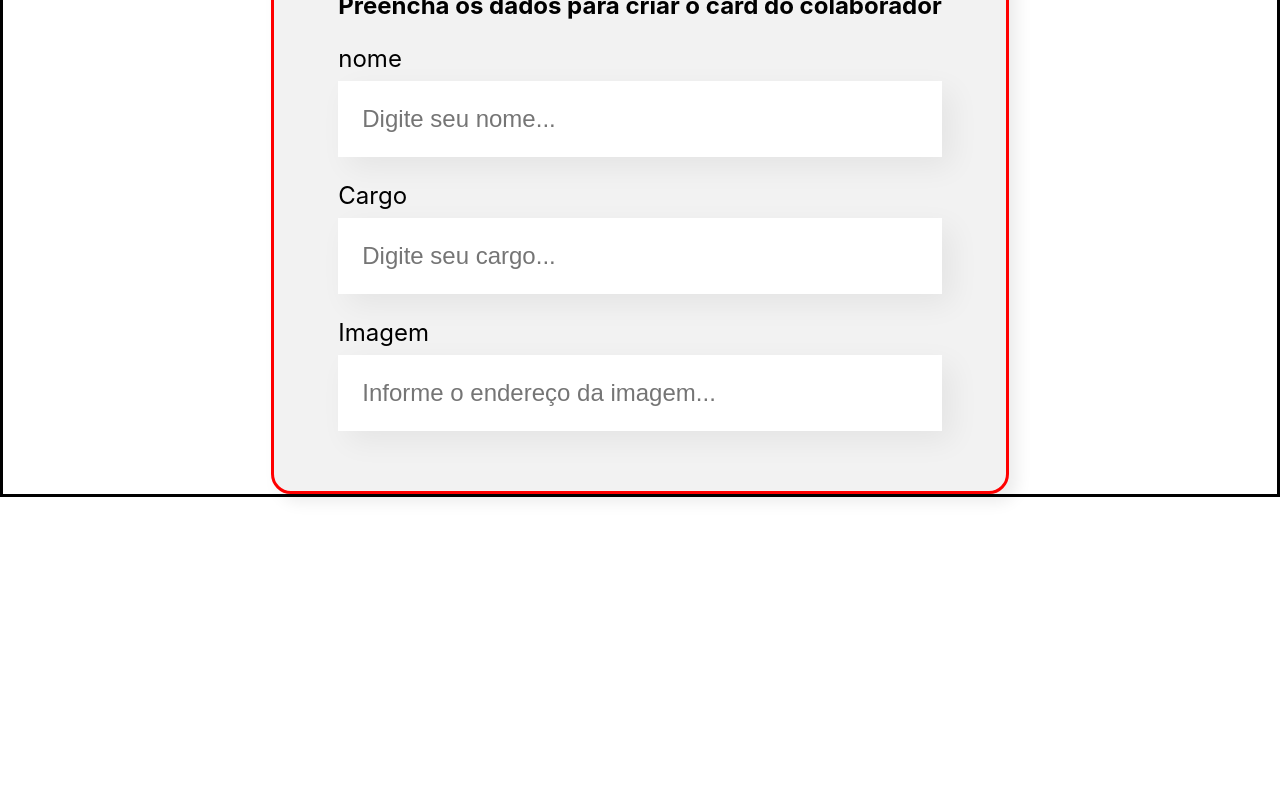
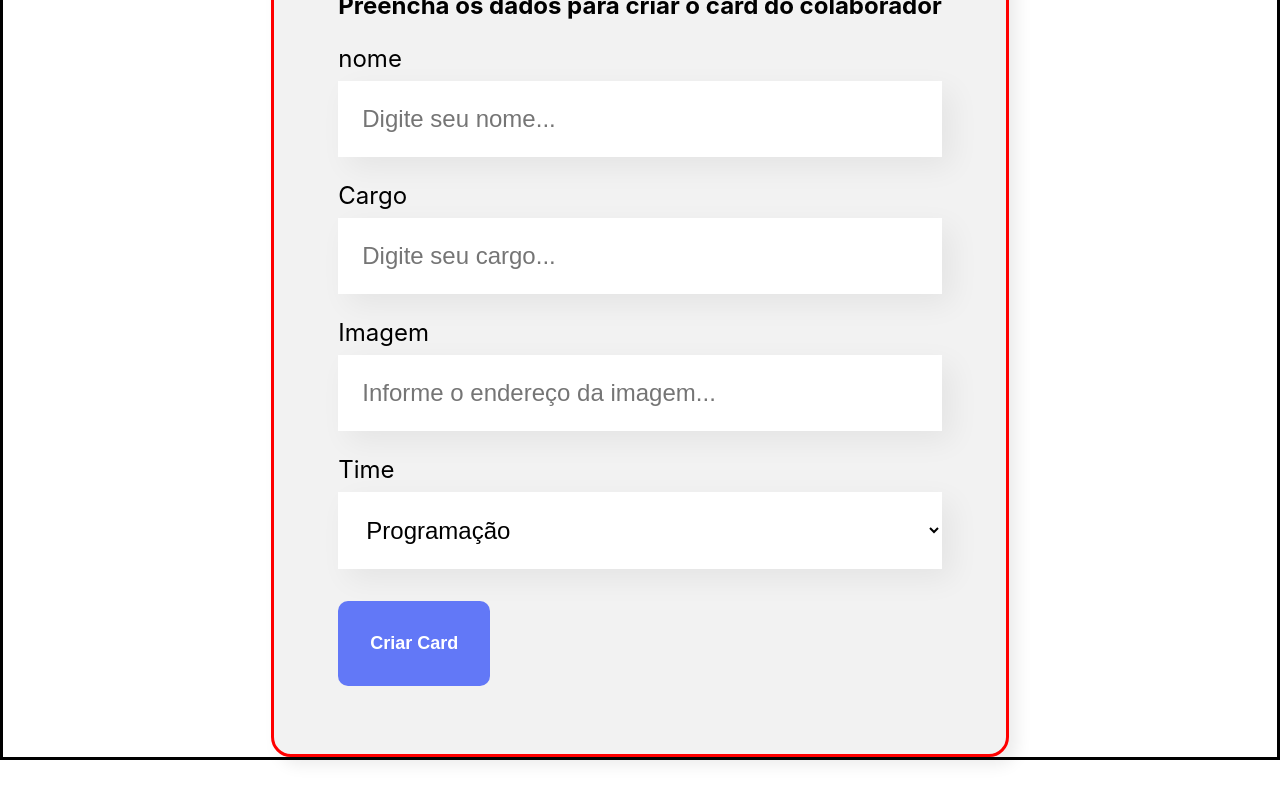
Before and after one commit to luckfer7/organo, a React (Create React App) app: page / in a window 1280 px wide. Shown: the part 649-1449 px from the top of the page. Before the commit the page ends 1226 px from the top, so only its background shows below. Built offline with nearby package versions, Linux system fonts and the light colour scheme.

Commit message:
botão do formulario e criação das funçoes que enviam os valores digitados no texto.

```diff
--- /dev/null
+++ b/src/componentes/Botao/Botao.css
@@ -0,0 +1,15 @@
+.botao {
+    background-color: #6278f7;
+    border-radius: 10px;
+    font-weight: 700;
+    font-size: 18px;
+    padding: 32px;
+    border: none;
+    cursor: pointer;
+    color: #fff;
+    margin: 32px 0;
+}
+
+.botao:hover {
+    color: #95ffd4;
+}
--- /dev/null
+++ b/src/componentes/Botao/index.js
@@ -0,0 +1,10 @@
+import './Botao.css'
+
+const Botao = (props) => {
+    return (
+        <button className='botao'>{props.children}</button>
+        // o childrem passa tudo que estiver dentro da tag button. seu comportamento é o mesmo das tags pai e filho.
+    )
+}
+
+export default Botao
--- a/src/componentes/CampoTexto/index.js
+++ b/src/componentes/CampoTexto/index.js
@@ -1,11 +1,17 @@
+import { useState } from 'react'
 import './CampoTexto.css'
 
 const CampoTexto = (props) => {
+
+    const aoDigitado = (evento) => {
+        props.aoAlterado(evento.target.value)
+    }
+
     const placeholderModificado = `${props.placeholder}...`
     return (
         <div className="campo-texto">
             <label>{props.label}</label>
-            <input placeholder={placeholderModificado}/>
+            <input value={props.valor} onChange={aoDigitado} required={props.obrigatorio} placeholder={placeholderModificado}/>
         </div>
     )
 }
--- a/src/componentes/Formulario/index.js
+++ b/src/componentes/Formulario/index.js
@@ -1,14 +1,63 @@
+import { useState } from 'react'
+import Botao from '../Botao'
 import CampoTexto from '../CampoTexto'
+import ListaSuspensa from '../ListaSuspensa'
 import './Formulario.css'
 
 const Formulario = () => {
+
+    const times = [
+        'Programação',
+        'Front-End',
+        'Data Science',
+        'Devops',
+        'UX e Design',
+        'Mobile',
+        'Inovação e Gestão'
+    ]
+
+    const [nome, setNome] = useState('')
+    const [cargo, setCargo] = useState('')
+    const [imagem, setImagem] = useState('')
+    const [time, setTime] = useState('')
+
+    const aoSalvar = (evento) => {
+        evento.preventDefault()
+        console.log("Form foi submetido =>", nome, cargo, imagem, time)
+    }
+
     return (
         <section className='formulario'>
-            <form>
+            <form onSubmit={aoSalvar}>
                 <h2>Preencha os dados para criar o card do colaborador</h2>
-            <CampoTexto label="nome" placeholder="Digite seu nome"/>
-            <CampoTexto label="Cargo" placeholder="Digite seu cargo"/>
-            <CampoTexto label="Imagem" placeholder="Informe o endereço da imagem"/>
+            <CampoTexto
+                obrigatorio={true}
+                label="nome"
+                placeholder="Digite seu nome"
+                valor={nome}
+                aoAlterado={valor => setNome(valor)}
+            />
+            <CampoTexto
+                obrigatorio={true}
+                label="Cargo"
+                placeholder="Digite seu cargo"
+                valor={cargo}
+                aoAlterado={valor => setCargo(valor)}
+            />
+            <CampoTexto
+                label="Imagem"
+                placeholder="Informe o endereço da imagem"
+                valor={imagem}
+                aoAlterado={valor => setImagem(valor)}
+            />
+            <ListaSuspensa
+                obrigatorio={true}
+                label="Time"
+                itens={times}
+                valor={time}
+                aoAlterado={valor => setTime(valor)}
+                />
+            <Botao>Criar Card</Botao>
             </form>
         </section>
     )
--- /dev/null
+++ b/src/componentes/ListaSuspensa/ListaSuspensa.css
@@ -0,0 +1,16 @@
+.Lista-suspensa label{
+    display: block;
+    margin-bottom: 8px;
+    font-size: 24px;
+}
+
+.Lista-suspensa select {
+    background-color: #fff;
+    box-shadow: 10px 10px 30px rgba(0, 0, 0, 0.06);
+    width: 100%;
+    border: none;
+    font-size: 24px;
+    padding: 24px;
+    box-sizing: border-box;
+
+}
--- /dev/null
+++ b/src/componentes/ListaSuspensa/index.js
@@ -0,0 +1,19 @@
+import './ListaSuspensa.css'
+
+const ListaSuspensa = (props) => {
+
+    return (
+        <div className='Lista-suspensa'>
+            <label>{props.label}</label>
+            <select onChange={evento => props.aoAlterado(evento.target.value)} required={props.obrigatorio} value={props.value}>
+                {props.itens.map(item => {
+                    return <option key={item}>{item}</option>
+                    //pra cada item retorna uma option.
+                    //cada opção tem que ter uma chave unica, e o nome dessa chave vai ser a do próprio item.
+                })}
+            </select>
+        </div>
+    )
+}
+
+export default ListaSuspensa
```
